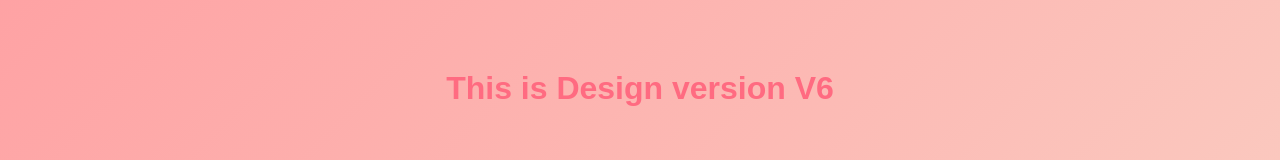
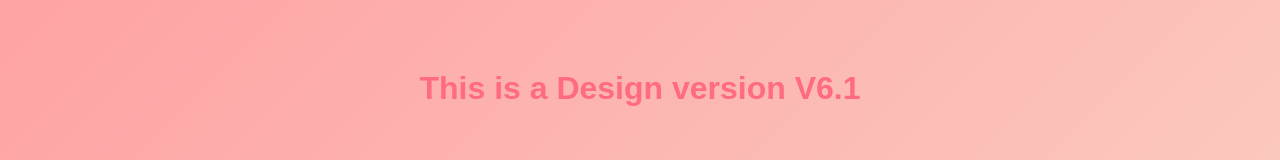
Before and after one commit to Adarsha789/Adarsha789, a plain HTML site: page index.html in a window 1280 px wide. Shown: the part 317-477 px from the top of the page. Drawn offline with Linux system fonts and the light colour scheme.

Commit message:
Changed the version to 6.1

```diff
--- a/index.html
+++ b/index.html
@@ -7,6 +7,6 @@
     <title></title>
 </head>
 <body>
-  <h1>This is Design version V6</h1>
+  <h1>This is a Design version V6.1</h1>
 </body>
 </html>
```
